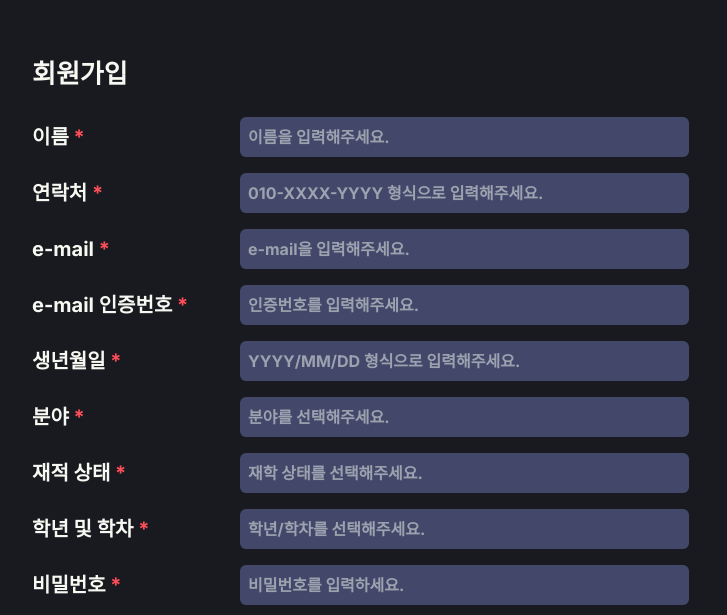
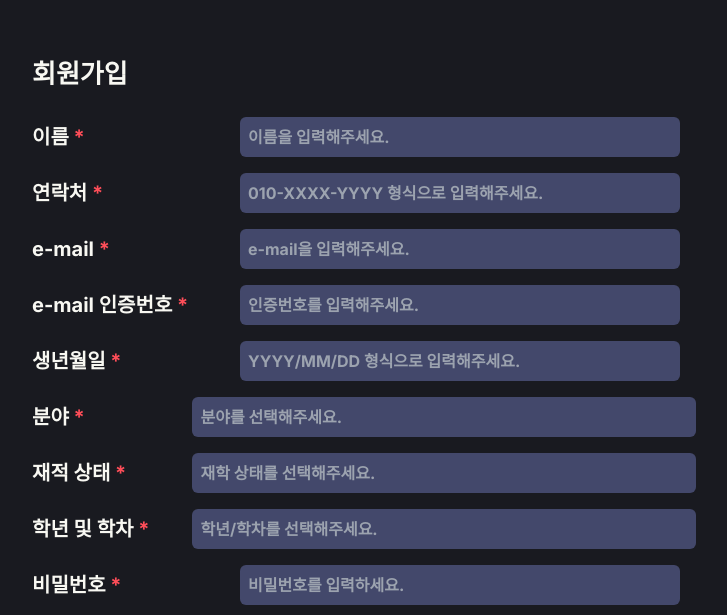
Before and after one commit to iKeeper-202302-HomepagePJ/Front-End, a Next.js app: page /signup in a window 1280 px wide. Shown: the part 185-800 px from the top of the page, without its empty margins (217-944 px from the left). Built offline with nearby package versions, Linux system fonts and the light colour scheme.

Commit message:
Fix : css 부분 수정

```diff
--- a/src/app/signup/Dropdown.tsx
+++ b/src/app/signup/Dropdown.tsx
@@ -62,20 +62,16 @@ const Dropdown: React.FC<DropdownProps> = ({ label, options, onSelect, placehold
           readOnly
           value={selectedOption || ''}
           placeholder={placeholder}
-          className={`bg-blue w-full border-gray rounded-md px-2 py-1 cursor-pointer ${error ? 'border-red-500' : ''}`}
+          className={`bg-blue w-full border-gray text-base rounded-md px-2 py-1 cursor-pointer ${error ? 'border-red-500' : ''} w-[440px] h-10 {isOpen ? 'z-10' : 'z-1'}`}
           onClick={handleInputClick}
-          style={{ zIndex: isOpen ? 10 : 1, fontSize: '16px', width: '449px', height: '40px' }}
         />
         {error && <span className="text-red ml-4">{label}를 선택해주세요.</span>}
       </div>
       {isOpen && (
         <div
-          className="absolute border border-gray bg-blue rounded-md shadow-md"
+          className="absolute border border-gray text-base bg-blue rounded-md shadow-md w-[440px] z-10 "
           style={{
             ...dropdownStyle,
-            zIndex: 10,
-            width: '451px',
-            fontSize: '16px',
           }}
           ref={dropdownRef}
         >
--- a/src/app/signup/InputBox.tsx
+++ b/src/app/signup/InputBox.tsx
@@ -20,8 +20,7 @@ const InputBox: React.FC<InputBoxProps> = ({ label, value, error, errorMessage,
         value={value}
         onChange={onChange}
         placeholder={placeholder}
-        className={`bg-blue border-gray-300 rounded-md focus:ring-indigo-500 focus:border-indigo-500 px-2 py-1 cursor-pointer ${error ? 'border-red-500' : ''} mr-4`}
-        style={{ fontSize: "16px", width: "449px", height: "40px" }}
+        className={`bg-blue border-gray-300 rounded-md focus:ring-indigo-500 focus:border-indigo-500 text-base px-2 py-1 cursor-pointer ${error ? 'border-red-500' : ''} mr-4 w-[440px] h-10`}
       />
       {error && <span className="text-red">{errorMessage || '필수 항목입니다.'}</span>}
     </div>
```
